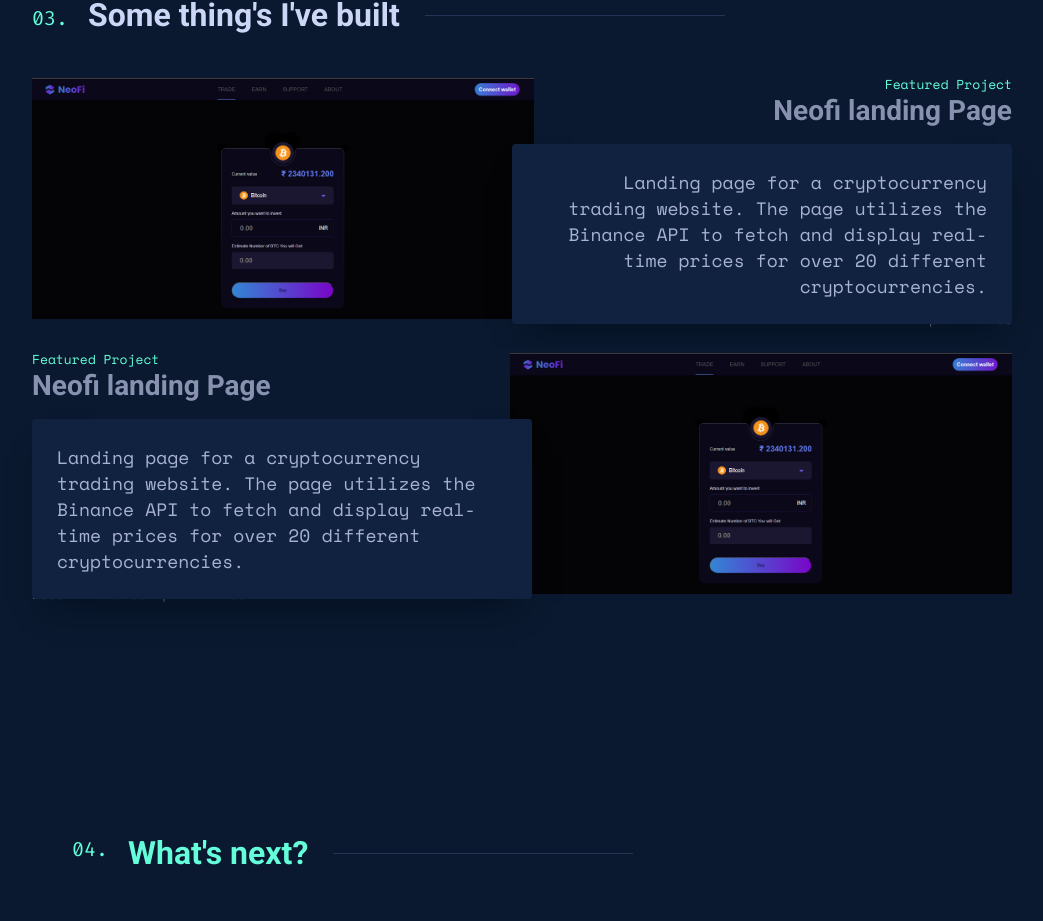
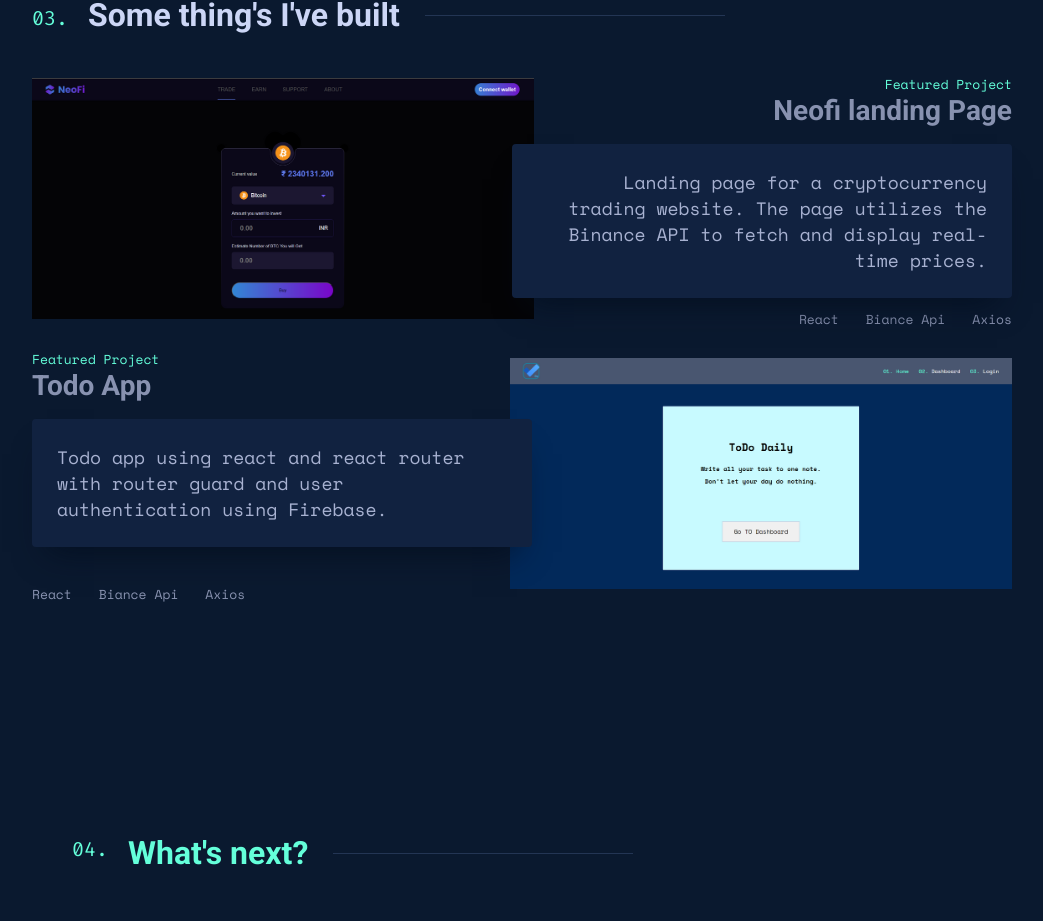
Before and after one commit to Css-Wizard98/portfolio, a React (Create React App) app: page / in a window 1280 px wide. Shown: the part 2309-3230 px from the top of the page, without its empty margins (118-1161 px from the left). Built offline with nearby package versions, Linux system fonts and the light colour scheme.

Commit message:
todo added

```diff
--- a/src/compoenent/profile.jsx
+++ b/src/compoenent/profile.jsx
@@ -5,6 +5,7 @@
 import heart from "../utils/heart-icon.svg";
 import neofi from "../utils/neofi.png";
 import portfoli from "../utils/portfolio.png"
+import todo from "../utils/todo.png";
 
 const Profile = (props) => {
     const options = {
@@ -227,7 +228,7 @@
                 <div className={classes.projectDetail}>
                     <p>Featured Project</p>
                     <h3>Neofi landing Page</h3>
-                    <div className={classes.details}>Landing page for a cryptocurrency trading website. The page utilizes the Binance API to fetch and display real-time prices for over 20 different cryptocurrencies.</div>
+                    <div className={classes.details}>Landing page for a cryptocurrency trading website. The page utilizes the Binance API to fetch and display real-time prices.</div>
                     <ul>
                         <li>React</li>
                         <li>Biance Api</li>
@@ -238,12 +239,12 @@
             </div>
             <div className={`${classes.project} ${classes.projectLeft}`}>
                 <div className={classes.projectImage}>
-                    <img width="80%" src={neofi} alt="" />
+                    <img width="80%" src={todo} alt="" />
                 </div>
                 <div className={classes.projectDetail}>
                     <p>Featured Project</p>
-                    <h3>Neofi landing Page</h3>
-                    <div className={classes.details}>Landing page for a cryptocurrency trading website. The page utilizes the Binance API to fetch and display real-time prices for over 20 different cryptocurrencies.</div>
+                    <h3>Todo App</h3>
+                    <div className={classes.details}>Todo app using react and react router with router guard and user authentication using Firebase.</div>
                     <ul>
                         <li>React</li>
                         <li>Biance Api</li>
```
Also changed, not shown: src/utils/todo.png (added).
